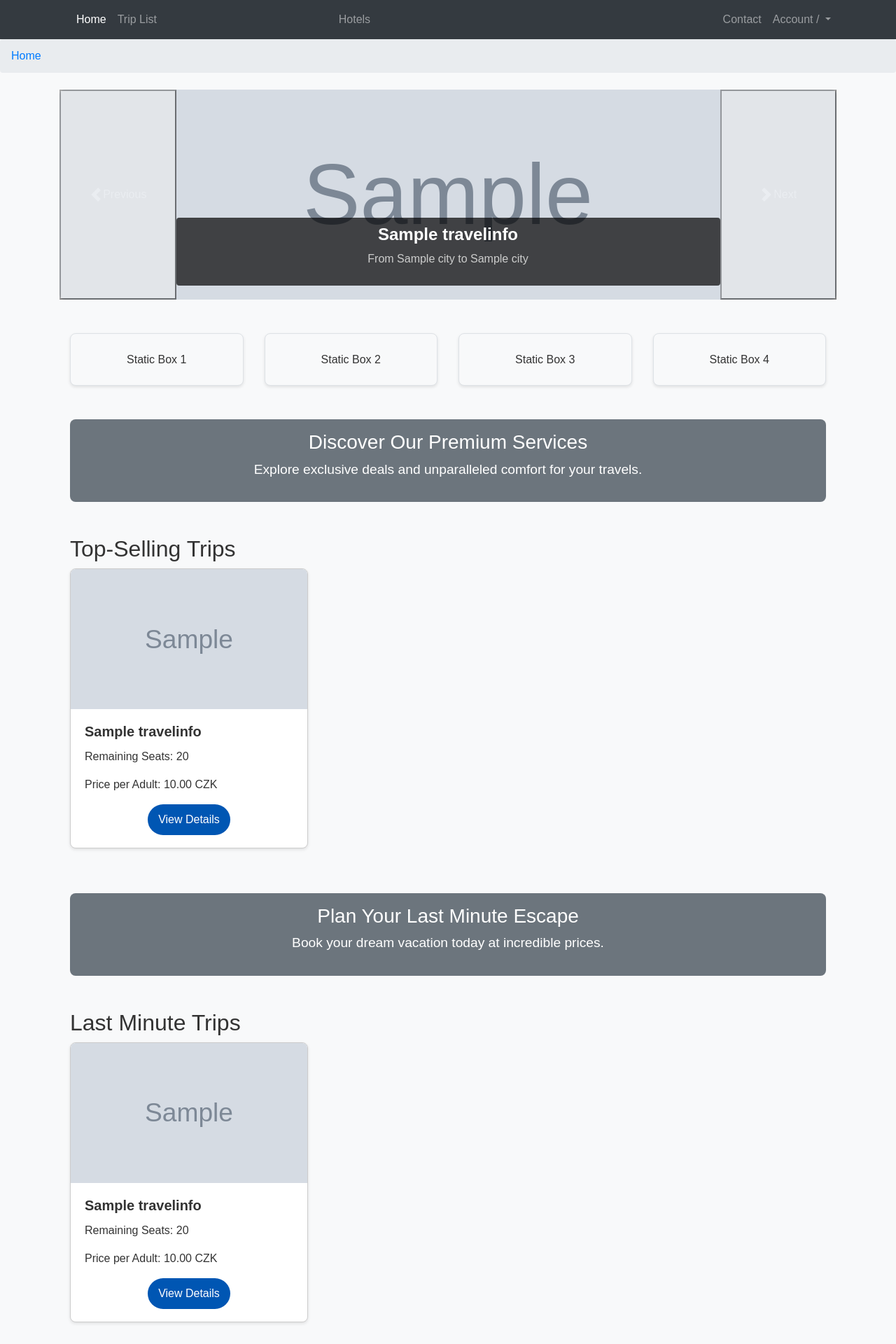
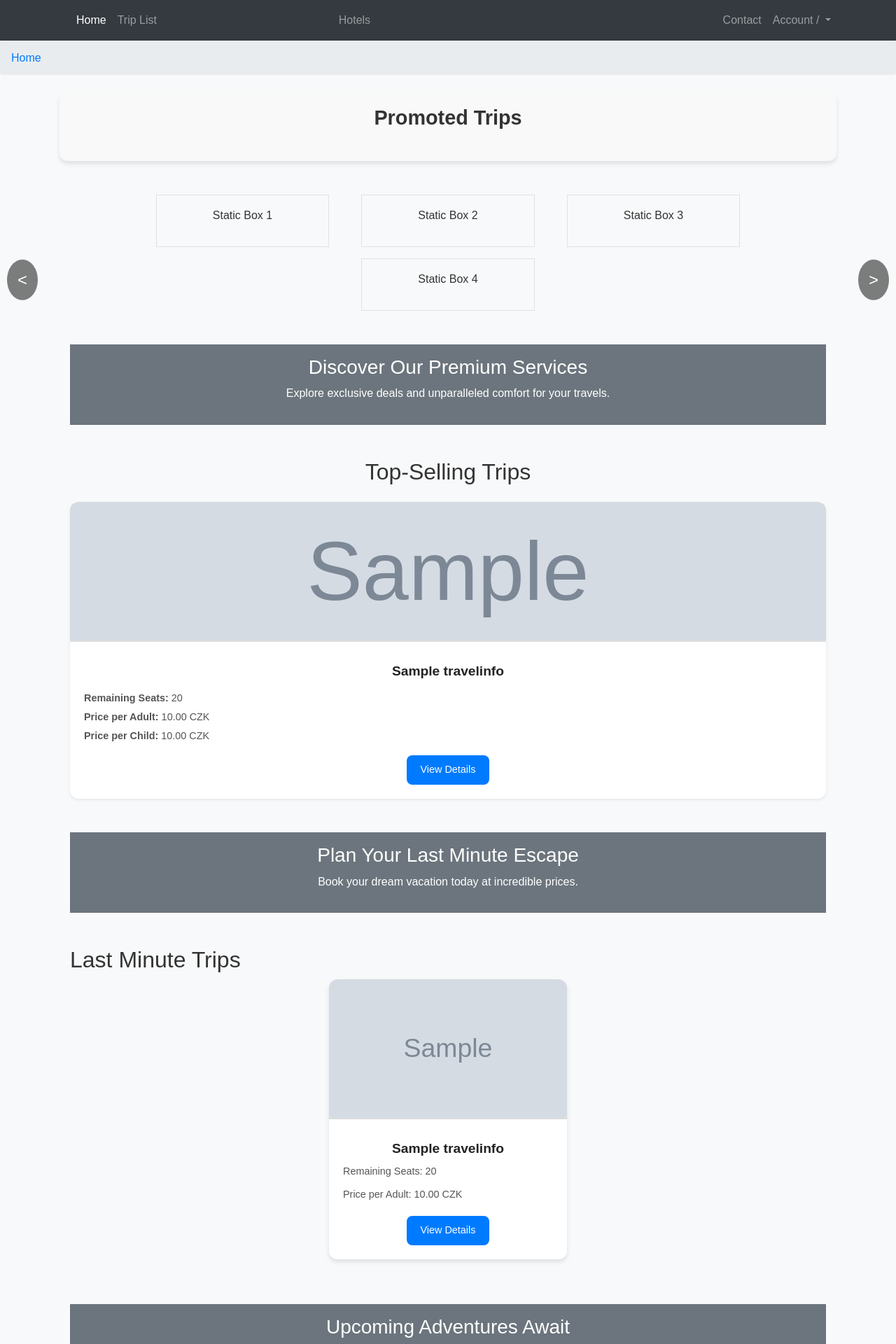
Before and after one commit to ZoltronPy/CS05, a Django app: page / in a window 1280 px wide. Shown: the top 1920 px of the page at 70% size. Run offline with Django 5.2, Linux system fonts and the light colour scheme; tables that the repository leaves empty hold one stand-in row (values such as "Sample post"); grey boxes marked "Sample" are stand-in pictures; some libraries are stand-ins or nearby versions.

Commit message:
new Home page , edition 3

```diff
--- a/static/homepage.css
+++ b/static/homepage.css
@@ -1,144 +1,207 @@
-/* General Reset */
-body {
+/* Reset basic margins and paddings */
+* {
     margin: 0;
     padding: 0;
-    font-family: Arial, sans-serif;
-    background-color: #f4f4f4;
-    color: #333;
+    box-sizing: border-box;
 }
 
-.card {
-    height: 400px; /* Stejná výška pro všechny karty */
-    display: flex;
-    flex-direction: column;
-    justify-content: space-between;
+/* Body styling */
+body {
+    font-family: 'Arial', sans-serif;
+    background-color: #f8f9fa; /* Light background */
+    color: #333;
+    line-height: 1.6;
 }
 
-.row .p-3 {
-    min-height: 150px; /* Zajištění minimální výšky */
+/* General Button Styling */
+.btn-primary {
+    display: inline-block;
+    padding: 10px 20px;
+    font-size: 0.9rem;
+    color: #fff;
+    background-color: #007bff;
+    border: none;
+    border-radius: 8px;
+    text-decoration: none;
+    cursor: pointer;
+    transition: background-color 0.3s, transform 0.2s;
+}
+
+.btn-primary:hover {
+    background-color: #0056b3;
+    transform: translateY(-2px);
+}
+
+.scroll-btn {
+    position: absolute;
+    top: 50%;
+    transform: translateY(-50%);
+    background: rgba(0, 0, 0, 0.5);
+    color: white;
+    border: none;
+    padding: 10px 15px;
+    border-radius: 50%;
+    cursor: pointer;
+    z-index: 10;
+    font-size: 1.5rem;
+    transition: background-color 0.3s;
+}
+
+.scroll-btn:hover {
+    background: rgba(0, 0, 0, 0.7);
+}
+
+.scroll-left {
+    left: 10px;
+}
+
+.scroll-right {
+    right: 10px;
+}
+
+/* Cards */
+.card,
+.trip-card {
+    background-color: #fff;
+    border: none;
+    border-radius: 12px;
+    box-shadow: 0 4px 6px rgba(0, 0, 0, 0.1); /* Subtle shadow */
+    overflow: hidden;
+    transition: transform 0.3s, box-shadow 0.3s;
+}
+
+.card:hover,
+.trip-card:hover {
+    transform: scale(1.03);
+    box-shadow: 0 8px 12px rgba(0, 0, 0, 0.2);
+}
+
+.card img,
+.trip-image {
+    width: 100%;
+    height: 200px;
+    object-fit: cover;
+    border-bottom: 2px solid #ddd;
+}
+
+/* Card content */
+.card .card-title,
+.trip-card .trip-title {
+    font-size: 1.2rem;
+    font-weight: bold;
+    margin: 10px 0;
+    text-align: center;
+    color: #222;
+}
+
+.card p,
+.trip-info p {
+    font-size: 0.9rem;
+    color: #555;
+    margin-bottom: 10px;
+}
+
+/* Scroll Container */
+.scroll-container {
     display: flex;
-    align-items: center;
-    justify-content: center;
+    overflow-x: auto;
+    gap: 20px;
+    scroll-behavior: smooth;
+    padding-bottom: 10px;
+}
+
+.scroll-container::-webkit-scrollbar,
+.scroll-container {
+    display: none;
+}
+
+/* Promoted Trips Section */
+.promoted-trips {
+    padding: 20px;
+    background-color: #f9f9f9;
+    border-radius: 12px;
+    box-shadow: 0 4px 6px rgba(0, 0, 0, 0.1);
+}
+
+.promoted-trips h2 {
+    font-size: 1.8rem;
+    font-weight: bold;
+    margin-bottom: 20px;
     text-align: center;
 }
 
-
-/* Carousel Styling */
-#promotedTripsCarousel img {
-    height: 300px;
-    object-fit: cover;
-    border-radius: 8px;
+/* Row Responsiveness */
+.row {
+    display: flex;
+    flex-wrap: wrap;
+    gap: 1rem; /* Space between cards */
+    justify-content: center;
 }
 
-.carousel-caption {
-    background-color: rgba(0, 0, 0, 0.7);
-    border-radius: 4px;
-    padding: 10px;
+.row-cols-1 .col {
+    flex: 1 1 100%; /* Single column on smaller screens */
 }
 
-.carousel-caption h5 {
-    font-size: 1.5rem;
-    font-weight: bold;
-    color: #fff;
+.row-cols-md-2 .col {
+    flex: 1 1 48%; /* Two columns on medium screens */
 }
 
-.carousel-caption p {
-    font-size: 1rem;
-    color: #ccc;
+.row-cols-lg-4 .col {
+    flex: 1 1 22%; /* Four columns on large screens */
 }
 
-/* Static Boxes */
-.container .row .p-3 {
-    background-color: #fff;
-    border: 1px solid #ccc;
-    border-radius: 8px;
-    box-shadow: 0 2px 4px rgba(0, 0, 0, 0.1);
-    transition: transform 0.2s;
+/* Form Styling */
+form input,
+form button {
+    display: block;
+    width: 100%;
+    max-width: 500px;
+    margin: 10px auto;
 }
 
-.container .row .p-3:hover {
-    transform: scale(1.05);
-    box-shadow: 0 4px 8px rgba(0, 0, 0, 0.2);
+form input {
+    border: 1px solid #ccc;
+    border-radius: 6px;
+    padding: 10px;
+    font-size: 1rem;
+    transition: border-color 0.3s;
 }
 
-/* Card Styling */
-.card {
-    border: 1px solid #ccc;
-    border-radius: 8px;
-    box-shadow: 0 2px 4px rgba(0, 0, 0, 0.1);
-    overflow: hidden;
-    transition: transform 0.2s;
-}
-
-.card:hover {
-    transform: scale(1.05);
-}
-
-.card img {
-    height: 200px;
-    object-fit: cover;
-}
-
-.card .card-title {
-    font-size: 1.25rem;
-    font-weight: bold;
-    color: #333;
-}
-
-.card .btn-primary {
-    background-color: #0056b3;
-    border: none;
-    transition: background-color 0.3s;
-}
-
-.card .btn-primary:hover {
-    background-color: #003d80;
-}
-
-/* Bars Styling */
-section.text-center .p-3 {
-    border-radius: 8px;
-    margin: 10px 0;
-    color: #fff;
-    font-size: 1.2rem;
-}
-
-.bg-primary {
-    background-color: #0056b3;
-}
-
-.bg-warning {
-    background-color: #ff9800;
-}
-
-.bg-success {
-    background-color: #4caf50;
-}
-
-.bg-secondary {
-    background-color: #6c757d;
-}
-
-/* Forms */
-form input {
-    border: 1px solid #ccc;
-    border-radius: 4px;
-    padding: 10px;
-    width: 70%;
-    display: inline-block;
-    margin-right: 10px;
+form input:focus {
+    border-color: #0056b3;
+    outline: none;
 }
 
 form button {
-    border: none;
-    padding: 10px 20px;
-    border-radius: 4px;
-    background-color: #0056b3;
+    background-color: #007bff;
     color: white;
+    padding: 10px 15px;
+    font-size: 1rem;
+    border-radius: 6px;
     cursor: pointer;
-    transition: background-color 0.3s;
+    transition: background-color 0.3s, transform 0.2s;
 }
 
 form button:hover {
-    background-color: #003d80;
+    background-color: #0056b3;
+    transform: translateY(-2px);
 }
+
+/* Footer Section */
+footer {
+    padding: 20px 0;
+    text-align: center;
+    background-color: #f8f9fa;
+    color: #555;
+}
+
+footer h5 {
+    font-size: 1.2rem;
+    font-weight: bold;
+    margin-bottom: 10px;
+}
+
+footer p {
+    font-size: 0.9rem;
+    margin-bottom: 5px;
+}
--- a/viewer/templates/homepage.html
+++ b/viewer/templates/homepage.html
@@ -4,28 +4,40 @@
 
 <link rel="stylesheet" href="{% static 'homepage.css' %}">
 
-<!-- Carousel for Promoted Trips -->
-<div id="promotedTripsCarousel" class="carousel slide mb-5" data-bs-ride="carousel">
-    <div class="carousel-inner">
+<!-- Promoted Trips Horizontal Scroll Slider -->
+<section class="promoted-trips mb-5">
+    <h2 class="text-center mb-4">Promoted Trips</h2>
+    <button class="scroll-btn scroll-left" aria-label="Scroll Left">&lt;</button>
+    <div class="scroll-container">
         {% for trip in promoted_trips %}
-            <div class="carousel-item {% if forloop.first %}active{% endif %}">
-                <img src="{{ trip.image.url }}" class="d-block w-100" style="height: 300px; object-fit: cover;" alt="{{ trip.tour_name }}">
-                <div class="carousel-caption d-none d-md-block">
-                    <h5>{{ trip.tour_name }}</h5>
-                    <p>From {{ trip.departure_city.name }} to {{ trip.destination_city.name }}</p>
+        <div class="trip-card">
+            <img src="{{ trip.image.url }}" alt="{{ trip.tour_name }}" class="trip-image">
+            <div class="trip-info">
+                <h3 class="trip-title">{{ trip.tour_name }}</h3>
+                <p>From <strong>{{ trip.departure_city.name }}</strong> to <strong>{{ trip.destination_city.name }}</strong></p>
+                <a href="{% url 'trip_detail' trip.id %}" class="btn btn-primary">View Details</a>
             </div>
         </div>
         {% endfor %}
     </div>
-    <button class="carousel-control-prev" type="button" data-bs-target="#promotedTripsCarousel" data-bs-slide="prev">
-        <span class="carousel-control-prev-icon" aria-hidden="true"></span>
-        <span class="visually-hidden">Previous</span>
-    </button>
-    <button class="carousel-control-next" type="button" data-bs-target="#promotedTripsCarousel" data-bs-slide="next">
-        <span class="carousel-control-next-icon" aria-hidden="true"></span>
-        <span class="visually-hidden">Next</span>
-    </button>
-</div>
+    <button class="scroll-btn scroll-right" aria-label="Scroll Right">&gt;</button>
+</section>
+
+<script>
+    document.addEventListener('DOMContentLoaded', () => {
+        const scrollContainer = document.querySelector('.scroll-container');
+        const scrollLeft = document.querySelector('.scroll-left');
+        const scrollRight = document.querySelector('.scroll-right');
+
+        scrollLeft.addEventListener('click', () => {
+            scrollContainer.scrollBy({ left: -300, behavior: 'smooth' });
+        });
+
+        scrollRight.addEventListener('click', () => {
+            scrollContainer.scrollBy({ left: 300, behavior: 'smooth' });
+        });
+    });
+</script>
 
 <!-- Four Static Boxes -->
 <section class="container mt-5">
@@ -55,17 +67,18 @@
 
 <!-- Section: Top-Selling Trips -->
 <section class="container mt-5">
-    <h2>Top-Selling Trips</h2>
-    <div class="row">
+    <h2 class="text-center mb-4">Top-Selling Trips</h2>
+    <div class="row row-cols-1 row-cols-md-2 row-cols-lg-4 g-4">
         {% for trip in top_selling_trips %}
-            <div class="col-md-4">
-                <div class="card mb-3" style="height: 400px;">
+        <div class="col">
+            <div class="card h-100 shadow-sm">
                 <img src="{{ trip.image.url }}" class="card-img-top" alt="{{ trip.tour_name }}">
-                    <div class="card-body d-flex flex-column justify-content-between">
-                        <h5 class="card-title">{{ trip.tour_name }}</h5>
-                        <p class="card-text">Remaining Seats: {{ trip.remaining_seats }}</p>
-                        <p class="card-text">Price per Adult: {{ trip.price_per_adult }} CZK</p>
-                        <div class="text-center mt-auto">
+                <div class="card-body d-flex flex-column">
+                    <h5 class="card-title text-center mb-3">{{ trip.tour_name }}</h5>
+                    <p class="mb-1"><strong>Remaining Seats:</strong> {{ trip.remaining_seats }}</p>
+                    <p class="mb-1"><strong>Price per Adult:</strong> {{ trip.price_per_adult }} CZK</p>
+                    <p class="mb-3"><strong>Price per Child:</strong> {{ trip.price_per_child }} CZK</p>
+                    <div class="mt-auto text-center">
                         <a href="{% url 'trip_detail' trip.id %}" class="btn btn-primary">View Details</a>
                     </div>
                 </div>
@@ -160,9 +173,9 @@
 <!-- Newsletter Section -->
 <section class="container mt-5">
     <div class="row text-center">
-        <div class="col-md-4">
+        <div class="col-md-3">
             <div class="p-3 border bg-light" style="height: 200px; display: flex; flex-direction: column; justify-content: center; align-items: center;">
-                <h4><a href="{% url 'contact' %}">Subscribe to Our Newsletter</a></h4>
+                <h4><a href="{% url 'contact' %}">Newsletter</a></h4>
                 <form method="post" action="/newsletter/">
                     {% csrf_token %}
                     <label>
@@ -198,25 +211,6 @@
     <div class="row text-center">
         <div class="col-md-4">
             <div class="p-3 border bg-light">
-                <h5>Follow Us</h5>
-                <p>
-                    <a href="#" class="me-3">Facebook</a>
-                    <a href="#" class="me-3">Twitter</a>
-                    <a href="#">Instagram</a>
-                </p>
-            </div>
-        </div>
-        <div class="col-md-4">
-            <div class="p-3 border bg-light">
-                <h5>Our Policies</h5>
-                <p>
-                    <a href="#">Terms of Service</a><br>
-                    <a href="#">Privacy Policy</a>
-                </p>
-            </div>
-        </div>
-        <div class="col-md-4">
-            <div class="p-3 border bg-light">
                 <h5>Visit Us</h5>
                 <p>123 Travel Street<br>Prague, Czech Republic</p>
             </div>
```
Lines whose indentation alone changed are shown as unchanged.
